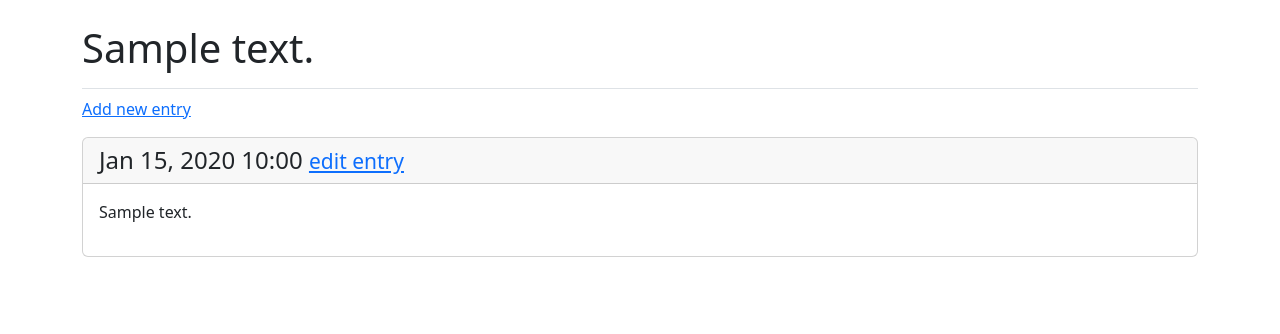
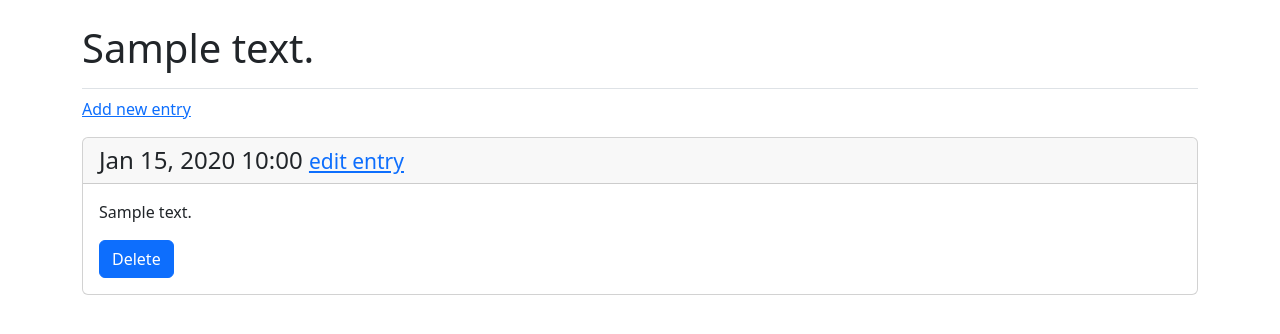
Before and after one commit to cappscr/learning-log, a Django app: page /topics/1/ in a window 1280 px wide. Shown: the part 58-392 px from the top of the page. Run offline with Django 5.2, Linux system fonts and the light colour scheme; a user stored in the database is signed in; tables that the repository leaves empty hold one stand-in row (values such as "Sample post"); some libraries are stand-ins or nearby versions.

Commit message:
Sets up the client side code for the delete entry functionality

```diff
--- a/learning_logs/templates/learning_logs/topic.html
+++ b/learning_logs/templates/learning_logs/topic.html
@@ -24,6 +24,7 @@
       <!-- Card body with entry text -->
       <div class="card-body">
         {{ entry.text|linebreaks }}
+        <button class="btn btn-primary" name="delete_entry" data-entry-id="{{ entry.id }}">Delete</button>
       </div>
     </div>
   {% empty %}
@@ -31,3 +32,40 @@
   {% endfor %}
 
 {% endblock content %}
+
+{% block custom_javascript %}
+  <script>
+    function getCookie(name) {
+      let cookieValue = null;
+        if (document.cookie && document.cookie !== '') {
+            const cookies = document.cookie.split(';');
+            for (let i = 0; i < cookies.length; i++) {
+                let cookie = cookies[i].trim();
+                // Does this cookie string begin with the name we want?
+                if (cookie.startsWith(name + '=')) {
+                    cookieValue = decodeURIComponent(cookie.substring(name.length + 1));
+                    break;
+                }
+            }
+        }
+        return cookieValue;
+    }
+    const deleteBtns = document.getElementsByName("delete_entry");
+    deleteBtns.forEach((deleteBtn) => {
+      deleteBtn.addEventListener("click", async () => {
+        const url = document.location.origin + "/delete_entry/" + deleteBtn.getAttribute("data-entry-id") + "/";
+        const csrfToken = getCookie("csrftoken");
+        try {
+          const response = await fetch(url, {
+            method: "DELETE",
+            headers: {
+               'X-CSRFToken': csrfToken
+            },
+          });
+        } catch (error) {
+          console.error(error.message);
+        }
+      });
+    });
+  </script>
+{% endblock custom_javascript %}
--- a/learning_logs/urls.py
+++ b/learning_logs/urls.py
@@ -4,18 +4,20 @@ from django.urls import path
 
 from . import views
 
-app_name = 'learning_logs'
+app_name = "learning_logs"
 urlpatterns = [
-  # Home page
-  path('', views.index, name='index'),
-  # Page that shows all topics.
-  path('topics/', views.topics, name='topics'),
-  # Detail page for a single topic.
-  path('topics/<int:topic_id>/', views.topic, name='topic'),
-  # Page for adding a new topic.
-  path('new_topic/', views.new_topic, name='new_topic'),
-  # Page for adding a new entry.
-  path('new_entry/<int:topic_id>/', views.new_entry, name='new_entry'),
-  # Page for editing an entry.
-  path('edit_entry/<int:entry_id>/', views.edit_entry, name='edit_entry'),
+    # Home page
+    path("", views.index, name="index"),
+    # Page that shows all topics.
+    path("topics/", views.topics, name="topics"),
+    # Detail page for a single topic.
+    path("topics/<int:topic_id>/", views.topic, name="topic"),
+    # Page for adding a new topic.
+    path("new_topic/", views.new_topic, name="new_topic"),
+    # Page for adding a new entry.
+    path("new_entry/<int:topic_id>/", views.new_entry, name="new_entry"),
+    # Page for editing an entry.
+    path("edit_entry/<int:entry_id>/", views.edit_entry, name="edit_entry"),
+    # Path for deleting an entry
+    path("delete_entry/<int:entry_id>/", views.delete_entry, name="delete_entry"),
 ]
--- a/learning_logs/views.py
+++ b/learning_logs/views.py
@@ -1,6 +1,6 @@
 from django.shortcuts import render, redirect
 from django.contrib.auth.decorators import login_required
-from django.http import Http404
+from django.http import Http404, JsonResponse
 
 from .models import Topic, Entry
 from .forms import TopicForm, EntryForm
@@ -101,3 +101,18 @@ def edit_entry(request, entry_id):
 
     context = {"entry": entry, "topic": topic, "form": form}
     return render(request, "learning_logs/edit_entry.html", context)
+
+
+@login_required
+def delete_entry(request, entry_id):
+    """Delete an existing entry"""
+    entry = Entry.objects.get(id=entry_id)
+    topic = entry.topic
+    check_topic_owner(topic, request)
+
+    if request.method != "DELETE":
+        # Redirect
+        return redirect("learning_logs:topic", topic_id=topic.id)
+    else:
+        print("DELETE request received")
+        return JsonResponse({"message": "DELETE request received"})
```
